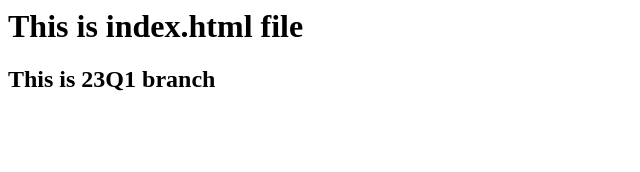
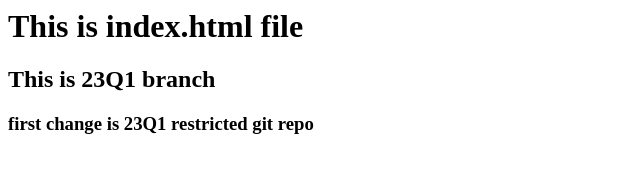
Before and after one commit to git-kaustubh/assignment-1, a plain HTML site: page index.html in a window 1280 px wide. Shown: the whole page, without its empty margins (0-640 px from the left). Drawn offline with Linux system fonts and the light colour scheme.

Commit message:
first change in 23Q1

```diff
--- a/index.html
+++ b/index.html
@@ -1,2 +1,3 @@
 <h1> This is index.html file </h1>
 <h2> This is 23Q1 branch </h2>
+<h3> first change is 23Q1 restricted git repo </h3>
```
